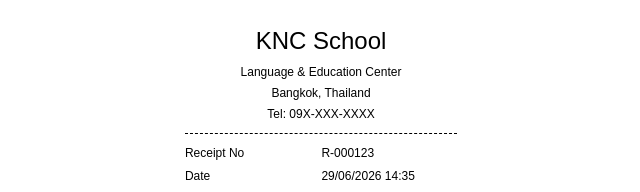
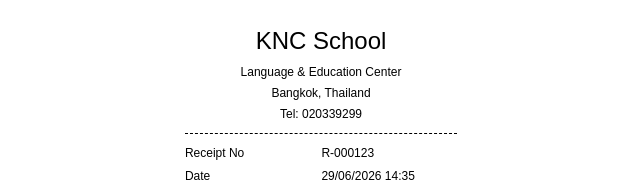
Before and after one commit to servicetheofficium/knc-receipt, a Next.js app: page /receipt in a window 1280 px wide. Shown: the top 192 px of the page, without its empty margins (319-959 px from the left). Built offline with nearby package versions, Linux system fonts and the light colour scheme.

Commit message:
updated for receipt ui

```diff
--- a/app/receipt/page.tsx
+++ b/app/receipt/page.tsx
@@ -10,7 +10,7 @@ export default function ReceiptPage() {
           <h1>KNC School</h1>
           <p>Language & Education Center</p>
           <p>Bangkok, Thailand</p>
-          <p>Tel: 09X-XXX-XXXX</p>
+          <p>Tel: 020339299</p>
         </div>
 
         <div className="line" />
```
